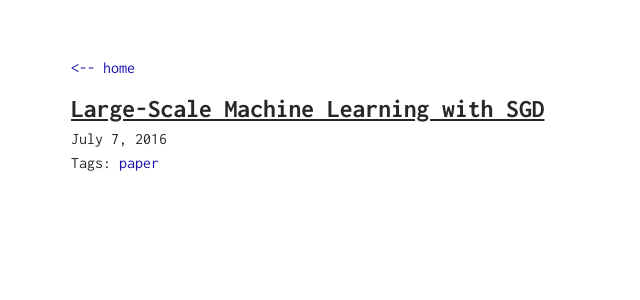
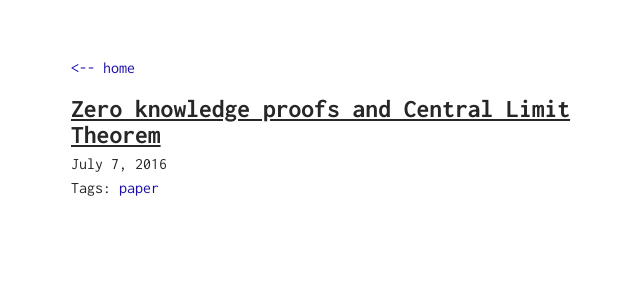
Before and after one commit to pbamotra/sciontist, a Jekyll site: the page built from _posts/2016-07-07-zero-knowledge-proofs-and-clt.md, in a window 1280 px wide. Shown: the top 300 px of the page, without its empty margins (269-909 px from the left). Built offline with Jekyll 4.4.1, drawn with Linux system fonts in a browser that asks for light colours; nearby versions of some CDN libraries; a script that is not in the unit is left out.

Commit message:
All posts have title

```diff
--- a/_posts/2016-07-07-zero-knowledge-proofs-and-clt.md
+++ b/_posts/2016-07-07-zero-knowledge-proofs-and-clt.md
@@ -2,7 +2,7 @@
 layout: post
 type: link
 tag: paper
-title: Large-Scale Machine Learning with SGD
+title: Zero knowledge proofs and Central Limit Theorem
 _url:
   - title: Zero Knowledge Proofs — A Primer
     type: fa-external-link
```
Also changed, not shown: _posts/2016-07-05-bagging-boosting-random-forests-and-EM.md (+1 -0 lines), _posts/2016-07-06-topic-modeling-neurons.md (+1 -0 lines).
